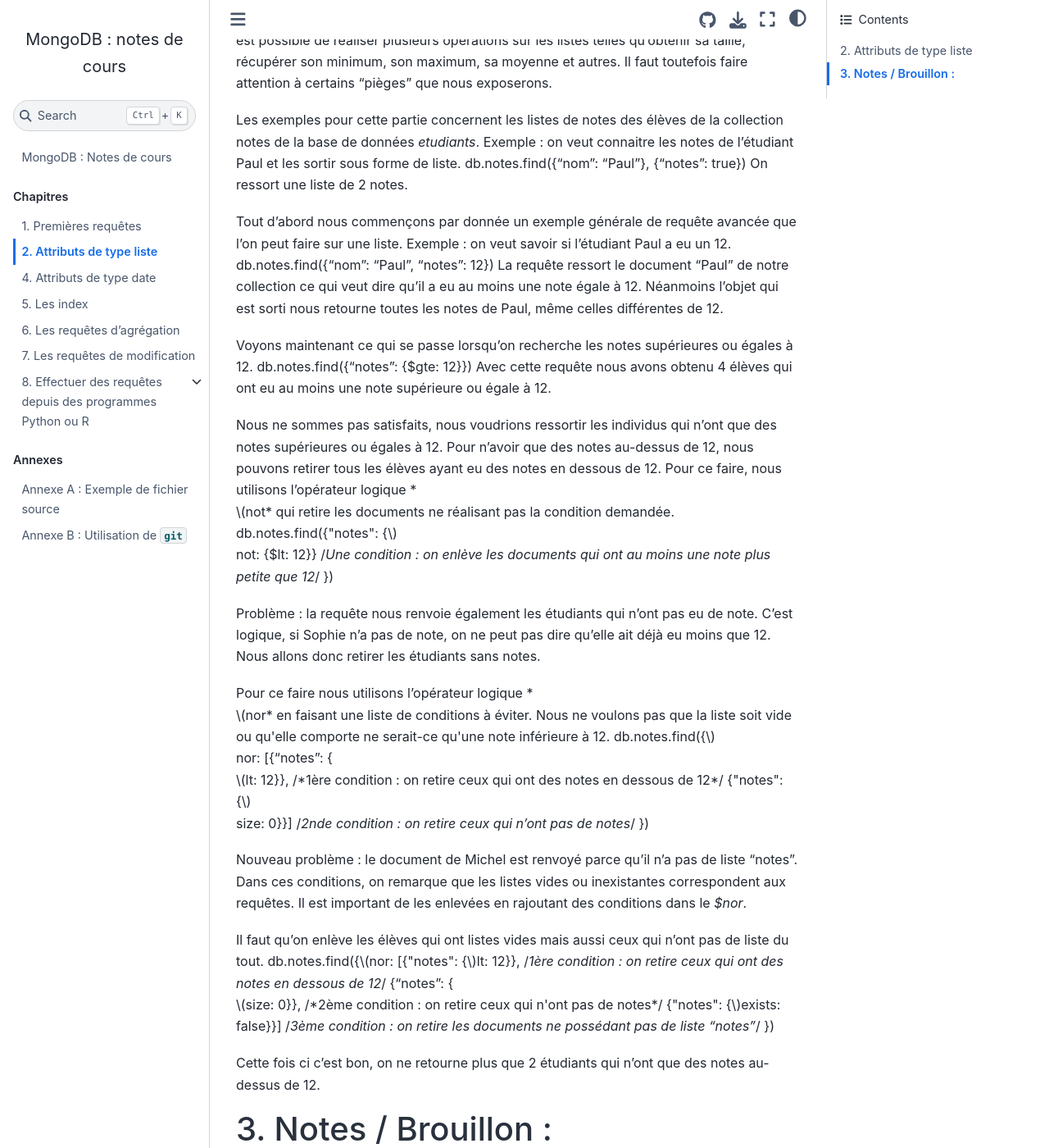
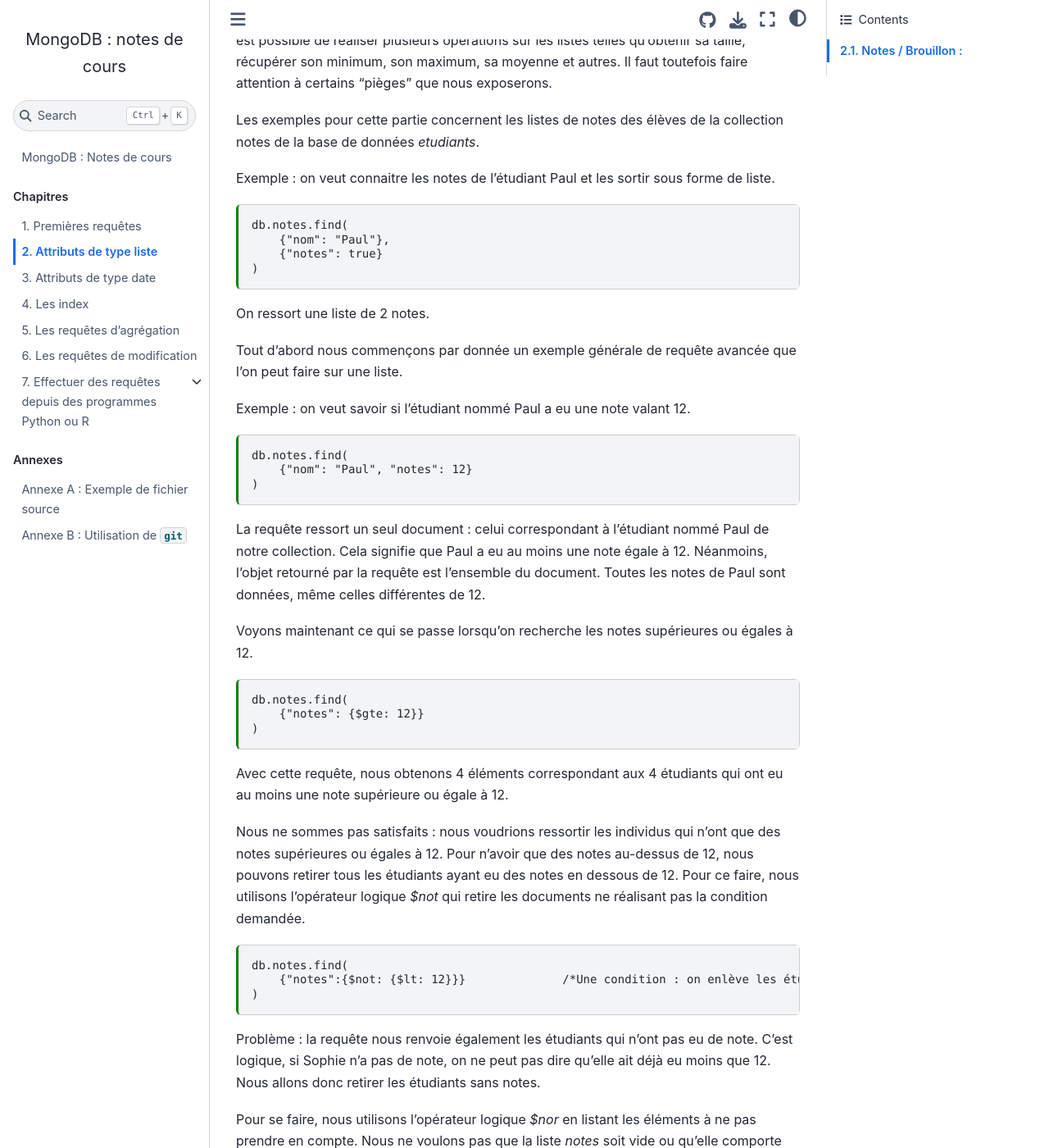
Before and after one commit to rtavenar/mongo_book, a Jupyter Book: the page built from content/02_listes.md, in a window 1280 px wide and 1400 px high, scrolled down 371 px. Shown: the whole window at 82% size. Built offline with Jupyter Book 1.0.4 settings and Sphinx 7.4.7 and the Sphinx Book theme 1.1.4, drawn with Linux system fonts in a browser that asks for light colours; some of the changed text lies outside the part shown.

Commit message:
Update 02_listes.md

````diff
--- a/content/02_listes.md
+++ b/content/02_listes.md
@@ -21,48 +21,76 @@ Ce chapitre traite des attributs de type liste et des différents types de requ
 
 En MongoDB, un document est composé de couples clé/valeur. Une clé peut être considérée comme le nom d'une variable (attribut) à laquelle correspond une valeur pour un individu. L'attribut peut être de plusieurs types : chaîne de caractères, booléen, nombre, liste ou date. C'est aux attributs de type *liste* que nous nous intéressons ici. En MongoDB comme en python, une liste est, comme son nom l'indique, une série de valeurs, ces valeurs pouvant être de tous types. Une liste peut également contenir des sous-listes. Il est possible de réaliser plusieurs opérations sur les listes telles qu'obtenir sa taille, récupérer son minimum, son maximum, sa moyenne et autres. Il faut toutefois faire attention à certains "pièges" que nous exposerons.
 
-Les exemples pour cette partie concernent les listes de notes des élèves de la collection notes de la base de données *etudiants*.
-    Exemple : on veut connaitre les notes de l'étudiant Paul et les sortir sous forme de liste.
-    db.notes.find({"nom": "Paul"}, {"notes": true})
-    On ressort une liste de 2 notes.
+Les exemples pour cette partie concernent les listes de notes des élèves de la collection notes de la base de données _etudiants_.
+
+Exemple : on veut connaitre les notes de l'étudiant Paul et les sortir sous forme de liste.
+
+```{code-cell}
+db.notes.find(
+    {"nom": "Paul"},
+    {"notes": true}
+)
+```
+On ressort une liste de 2 notes.
 
 Tout d'abord nous commençons par donnée un exemple générale de requête avancée que l'on peut faire sur une liste.
-    Exemple : on veut savoir si l'étudiant Paul a eu un 12.
-    db.notes.find({"nom": "Paul", "notes": 12})
-    La requête ressort le document "Paul" de notre collection ce qui veut dire qu'il a eu au moins une note égale à 12.
-    Néanmoins l'objet qui est sorti nous retourne toutes les notes de Paul, même celles différentes de 12.
+
+Exemple : on veut savoir si l'étudiant nommé Paul a eu une note valant 12.
+
+```{code-cell}
+db.notes.find(
+    {"nom": "Paul", "notes": 12}
+)
+```
+La requête ressort un seul document : celui correspondant à l'étudiant nommé Paul de notre collection. Cela signifie que Paul a eu au moins une note égale à 12.
+Néanmoins, l'objet retourné par la requête est l'ensemble du document. Toutes les notes de Paul sont données, même celles différentes de 12.
 
 Voyons maintenant ce qui se passe lorsqu'on recherche les notes supérieures ou égales à 12.
-    db.notes.find({"notes": {$gte: 12}})
-    Avec cette requête nous avons obtenu 4 élèves qui ont eu au moins une note supérieure ou égale à 12.
 
-Nous ne sommes pas satisfaits, nous voudrions ressortir les individus qui n'ont que des notes supérieures ou égales à 12. Pour n'avoir que des notes au-dessus de 12, nous pouvons retirer tous les élèves ayant eu des notes en dessous de 12. Pour ce faire, nous utilisons l'opérateur logique *$not* qui retire les documents ne réalisant pas la condition demandée.
-    db.notes.find({"notes":
-    {$not: {$lt: 12}}                   /*Une condition : on enlève les documents qui ont au moins une note plus petite que 12*/
-    })
+```{code-cell}
+db.notes.find(
+    {"notes": {$gte: 12}}
+)
+```
+Avec cette requête, nous obtenons 4 éléments correspondant aux 4 étudiants qui ont eu au moins une note supérieure ou égale à 12.
 
+Nous ne sommes pas satisfaits : nous voudrions ressortir les individus qui n'ont que des notes supérieures ou égales à 12. Pour n'avoir que des notes au-dessus de 12, nous pouvons retirer tous les étudiants ayant eu des notes en dessous de 12. Pour ce faire, nous utilisons l'opérateur logique _$not_ qui retire les documents ne réalisant pas la condition demandée.
+
+```{code-cell}
+db.notes.find(
+    {"notes":{$not: {$lt: 12}}}              /*Une condition : on enlève les étudiants qui ont au moins une note plus petite que 12*/
+)
+```
 Problème : la requête nous renvoie également les étudiants qui n'ont pas eu de note. C'est logique, si Sophie n'a pas de note, on ne peut pas dire qu'elle ait déjà eu moins que 12. Nous allons donc retirer les étudiants sans notes.
 
-Pour ce faire nous utilisons l'opérateur logique *$nor* en faisant une liste de conditions à éviter. Nous ne voulons pas que la liste soit vide ou qu'elle comporte ne serait-ce qu'une note inférieure à 12.
-    db.notes.find({$nor:
-    [{"notes": {$lt: 12}},               /*1ère condition : on retire ceux qui ont des notes en dessous de 12*/
-    {"notes": {$size: 0}}]               /*2nde condition : on retire ceux qui n'ont pas de notes*/
-    })
+Pour se faire, nous utilisons l'opérateur logique _$nor_ en listant les éléments à ne pas prendre en compte. Nous ne voulons pas que la liste _notes_ soit vide ou qu'elle comporte ne serait-ce qu'une note inférieure à 12.
 
-Nouveau problème : le document de Michel est renvoyé parce qu'il n'a pas de liste "notes". Dans ces conditions, on remarque que les listes vides ou inexistantes correspondent aux requêtes. Il est important de les enlevées en rajoutant des conditions dans le *$nor*.
+```{code-cell}
+db.notes.find(
+    {$nor:
+        [{"notes": {$lt: 12}},               /*1ère condition : on retire ceux qui ont des notes en dessous de 12*/
+        {"notes": {$size: 0}}]               /*2nde condition : on retire ceux qui n'ont pas de notes*/
+    }
+)
+```
+Nouveau problème : le document correspondant à l'étudiant Michel est renvoyé parce qu'il n'a pas de liste _notes_. Dans ces conditions, on remarque que les listes vides ou inexistantes sont retournées par les requêtes. Il est important de les enlever en rajoutant des conditions dans le _$nor_.
 
-Il faut qu'on enlève les élèves qui ont listes vides mais aussi ceux qui n'ont pas de liste du tout.
-    db.notes.find({$nor:
-    [{"notes": {$lt: 12}},               /*1ère condition : on retire ceux qui ont des notes en dessous de 12*/
-    {"notes": {$size: 0}},               /*2ème condition : on retire ceux qui n'ont pas de notes*/
-    {"notes": {$exists: false}}]         /*3ème condition : on retire les documents ne possédant pas de liste "notes"*/
-    })
+Il faut qu'on enlève les étudiants qui ont une liste _notes_ vide mais aussi ceux qui n'ont pas de liste du tout.
 
-Cette fois ci c'est bon, on ne retourne plus que 2 étudiants qui n'ont que des notes au-dessus de 12.
+```{code-cell}
+db.notes.find(
+    {$nor:
+        [{"notes": {$lt: 12}},               /*1ère condition : on retire ceux qui ont des notes en dessous de 12*/
+        {"notes": {$size: 0}},               /*2ème condition : on retire ceux qui n'ont pas de notes*/
+        {"notes": {$exists: false}}]         /*3ème condition : on retire les documents ne possédant pas de liste "notes"*/
+    }
+)
+```
+Cette fois ci, c'est bon, on ne retourne plus que 2 étudiants qui n'ont que des notes au-dessus de 12.
 
 
 
-# Notes / Brouillon :
+## Notes / Brouillon :
 
 Lorsqu'une liste n'existe pas, la condition posée dessus est automatiquement vérifiée.
 
````
